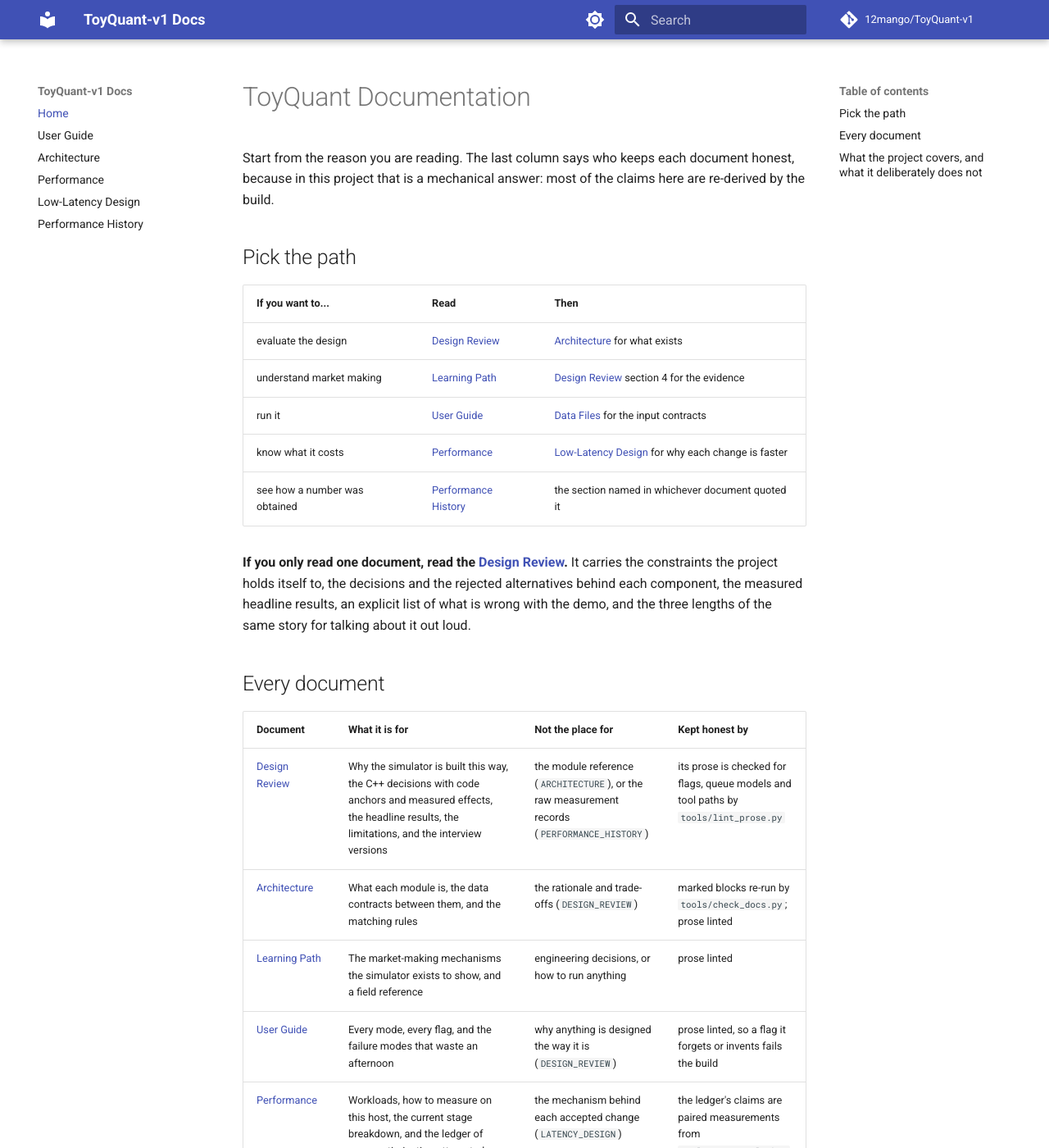
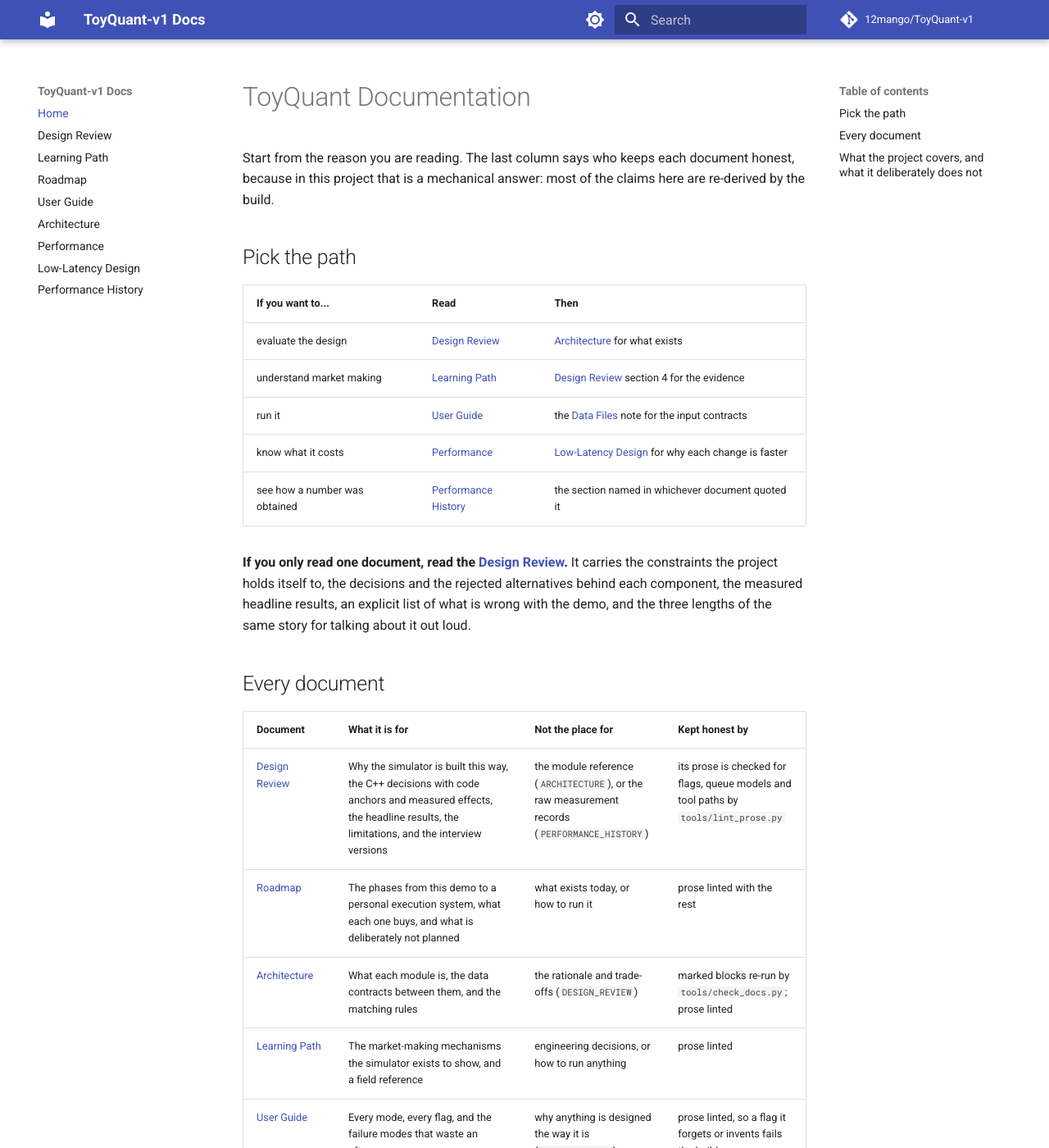
Before and after one commit to 12mango/ToyQuant-v1, an MkDocs documentation site: the page built from docs/index.md, in a window 1280 px wide and 1400 px high. Shown: the whole window at 82% size. Built offline with MkDocs 1.6.1 and Material for MkDocs 9.7.7, drawn with Linux system fonts in a browser that asks for light colours; comment, search, counter and statistics services are not loaded.

Commit message:
chore: Merge the measured line into main, freeze v1 at a tag, and add the CI, roadmap and changelog

```diff
--- a/docs/index.md
+++ b/docs/index.md
@@ -9,7 +9,7 @@
 |---|---|---|
 | evaluate the design | [Design Review](DESIGN_REVIEW.md) | [Architecture](ARCHITECTURE.md) for what exists |
 | understand market making | [Learning Path](LEARNING.md) | [Design Review](DESIGN_REVIEW.md) section 4 for the evidence |
-| run it | [User Guide](USER_GUIDE.md) | [Data Files](../data/README.md) for the input contracts |
+| run it | [User Guide](USER_GUIDE.md) | the [Data Files](https://github.com/12mango/ToyQuant-v1/blob/main/data/README.md) note for the input contracts |
 | know what it costs | [Performance](PERFORMANCE.md) | [Low-Latency Design](LATENCY_DESIGN.md) for why each change is faster |
 | see how a number was obtained | [Performance History](PERFORMANCE_HISTORY.md) | the section named in whichever document quoted it |
 
@@ -23,13 +23,14 @@
 | Document | What it is for | Not the place for | Kept honest by |
 |---|---|---|---|
 | [Design Review](DESIGN_REVIEW.md) | Why the simulator is built this way, the C++ decisions with code anchors and measured effects, the headline results, the limitations, and the interview versions | the module reference (`ARCHITECTURE`), or the raw measurement records (`PERFORMANCE_HISTORY`) | its prose is checked for flags, queue models and tool paths by `tools/lint_prose.py` |
+| [Roadmap](ROADMAP.md) | The phases from this demo to a personal execution system, what each one buys, and what is deliberately not planned | what exists today, or how to run it | prose linted with the rest |
 | [Architecture](ARCHITECTURE.md) | What each module is, the data contracts between them, and the matching rules | the rationale and trade-offs (`DESIGN_REVIEW`) | marked blocks re-run by `tools/check_docs.py`; prose linted |
 | [Learning Path](LEARNING.md) | The market-making mechanisms the simulator exists to show, and a field reference | engineering decisions, or how to run anything | prose linted |
 | [User Guide](USER_GUIDE.md) | Every mode, every flag, and the failure modes that waste an afternoon | why anything is designed the way it is (`DESIGN_REVIEW`) | prose linted, so a flag it forgets or invents fails the build |
 | [Performance](PERFORMANCE.md) | Workloads, how to measure on this host, the current stage breakdown, and the ledger of every optimization attempted | the mechanism behind each accepted change (`LATENCY_DESIGN`) | the ledger's claims are paired measurements from `tools/measure_l2_baseline.py` |
 | [Low-Latency Design](LATENCY_DESIGN.md) | Why each low-latency change is faster: problem, mechanism, and the designs that were measured and rejected | the numbers themselves (`PERFORMANCE`) | prose linted |
 | [Performance History](PERFORMANCE_HISTORY.md) | Measurements in the order they were taken, kept as a lab notebook, superseded ones included | the current set of conclusions | marked blocks re-run by `tools/check_docs.py` |
-| [Data Files](../data/README.md) | Tick CSV format, runtime outputs, typical workflow | - | - |
+| [Data Files](https://github.com/12mango/ToyQuant-v1/blob/main/data/README.md) | Tick CSV format, runtime outputs, typical workflow | - | - |
 
 ## What the project covers, and what it deliberately does not
 
--- a/mkdocs.yml
+++ b/mkdocs.yml
@@ -33,6 +33,9 @@
 
 nav:
   - Home: index.md
+  - Design Review: DESIGN_REVIEW.md
+  - Learning Path: LEARNING.md
+  - Roadmap: ROADMAP.md
   - User Guide: USER_GUIDE.md
   - Architecture: ARCHITECTURE.md
   - Performance: PERFORMANCE.md
```
Also changed, not shown: CHANGELOG.md (added, +31 -0 lines), README.md (+8 -0 lines), docs/ROADMAP.md (added, +47 -0 lines), 2 other files.
